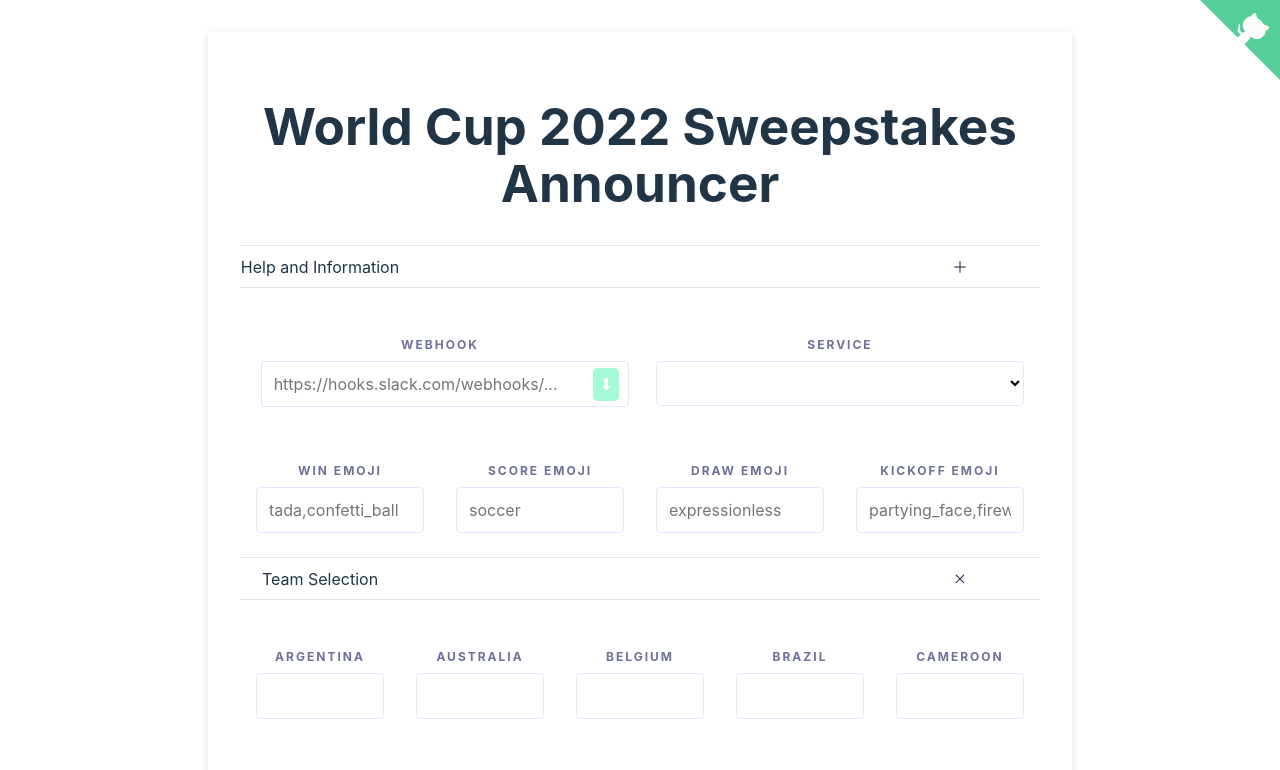
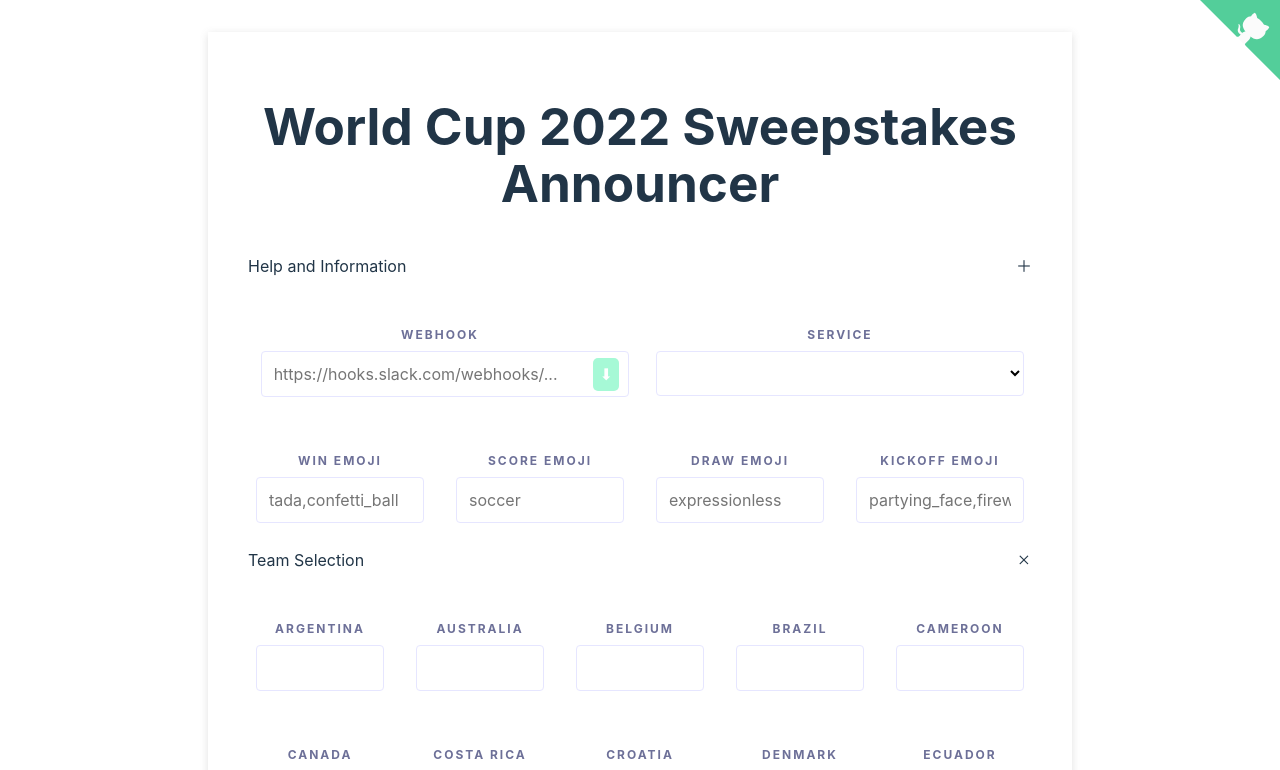
Before and after one commit to Plastonick/Sweepstakes-Frontend, a Svelte app: page / in a window 1280 px wide. Shown: the top 770 px of the page. Built offline with nearby package versions, Linux system fonts and the light colour scheme.

Commit message:
better expand css

```diff
--- a/src/App.svelte
+++ b/src/App.svelte
@@ -143,17 +143,14 @@
     World Cup 2022 Sweepstakes Announcer
   </h1>
 
-
-  <hr>
   <div
       class="section-expand"
       on:click={toggleHelp}
   >
-    <span>Help and Information</span>
-    <span class="flex-space"></span>
-    <span class="status {helpExpanded ? 'expanded' : ''}">＋</span>
+    <div>Help and Information</div>
+    <div class="flex-space"></div>
+    <div><div class="status {helpExpanded ? 'expanded' : ''}">＋</div></div>
   </div>
-  <hr>
 
   <div class="form-help collapsible-wrapper {helpExpanded ? '' : 'collapsed'}">
     <h5>
@@ -265,16 +262,15 @@
       </span>
     </div>
 
-    <hr>
     <div
         class="section-expand"
         on:click={toggleTeams}
     >
-      <span>Team Selection</span>
-      <span class="flex-space"></span>
-      <span class="status {teamsExpanded ? 'expanded' : ''}">＋</span>
+      <div>Team Selection</div>
+      <div class="flex-space"></div>
+      <div><div class="status {teamsExpanded ? 'expanded' : ''}">＋</div></div>
     </div>
-    <hr>
+
     <div class="collapsible-wrapper {teamsExpanded ? '' : 'collapsed'}">
       <div class="form-section">
         {#each Object.entries(teams) as [ tla, name ]}
--- a/src/app.css
+++ b/src/app.css
@@ -241,25 +241,38 @@ hr {
 .section-expand {
     display: flex;
     flex-direction: row;
+    /*border-top: 1px solid rgba(0, 0, 0, 0.1);*/
+    border-bottom: 1px solid rgba(255, 255, 255, 0.3);
+    border-top: 1px solid rgba(255, 255, 255, 0.3);
     cursor: pointer;
 }
 
-.section-expand > span {
-    flex: 3 1 1px;
+.section-expand > * {
+    padding: 0.5em;
+    flex: 1 1 1px;
     user-select: none;
     -webkit-user-select: none;
     -moz-user-select: none;
     -ms-user-select: none;
 }
 
-.section-expand > span:not(.flex-space) {
+
+.section-expand > *:first-child {
+    text-align: left;
+}
+
+.section-expand > *:last-child {
+    text-align: right;
+}
+
+.section-expand > *:not(.flex-space) {
     flex-grow: 1;
     min-width: max-content;
 }
 
-.section-expand .flex-space {
-    padding-left: 1px;
-    padding-right: 1px;
+.section-expand .status {
+    width: fit-content;
+    float: right;
 }
 
 .section-expand .status.expanded {
```
